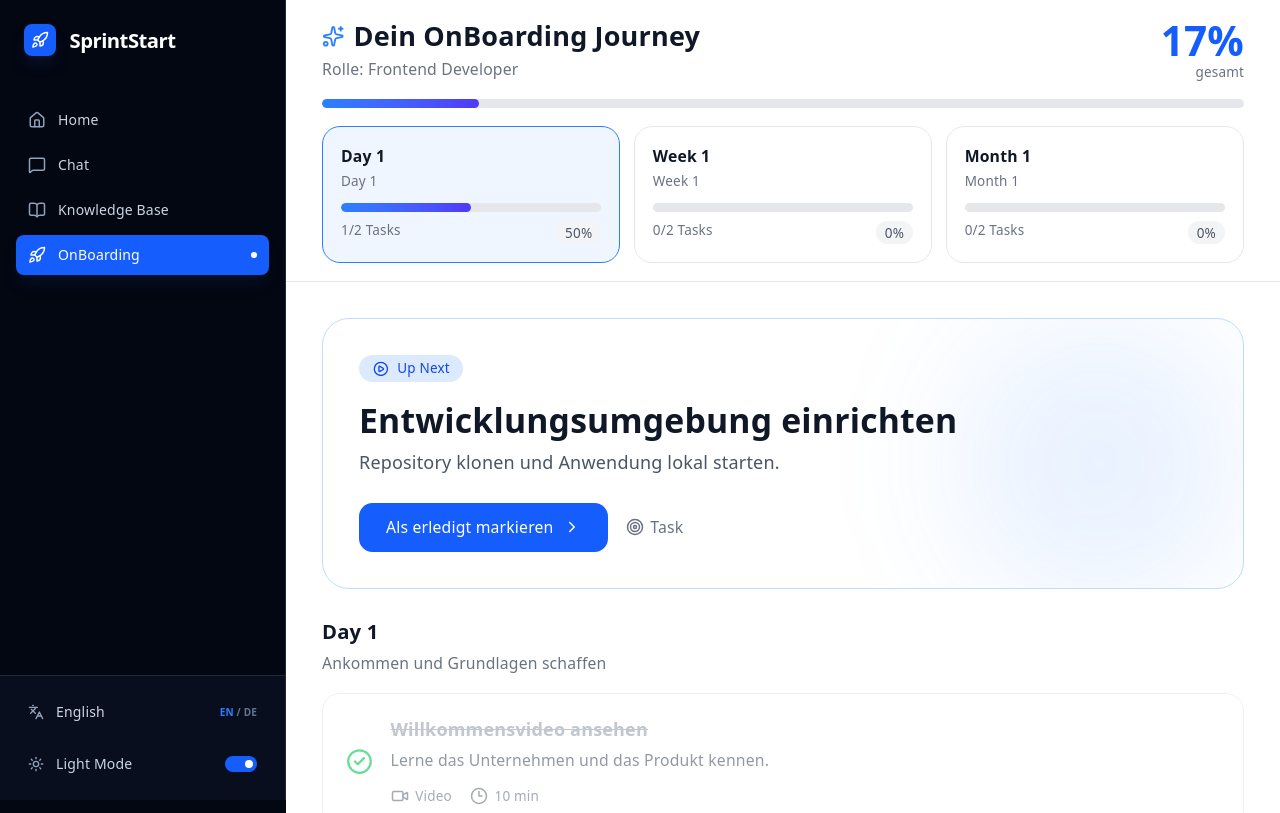
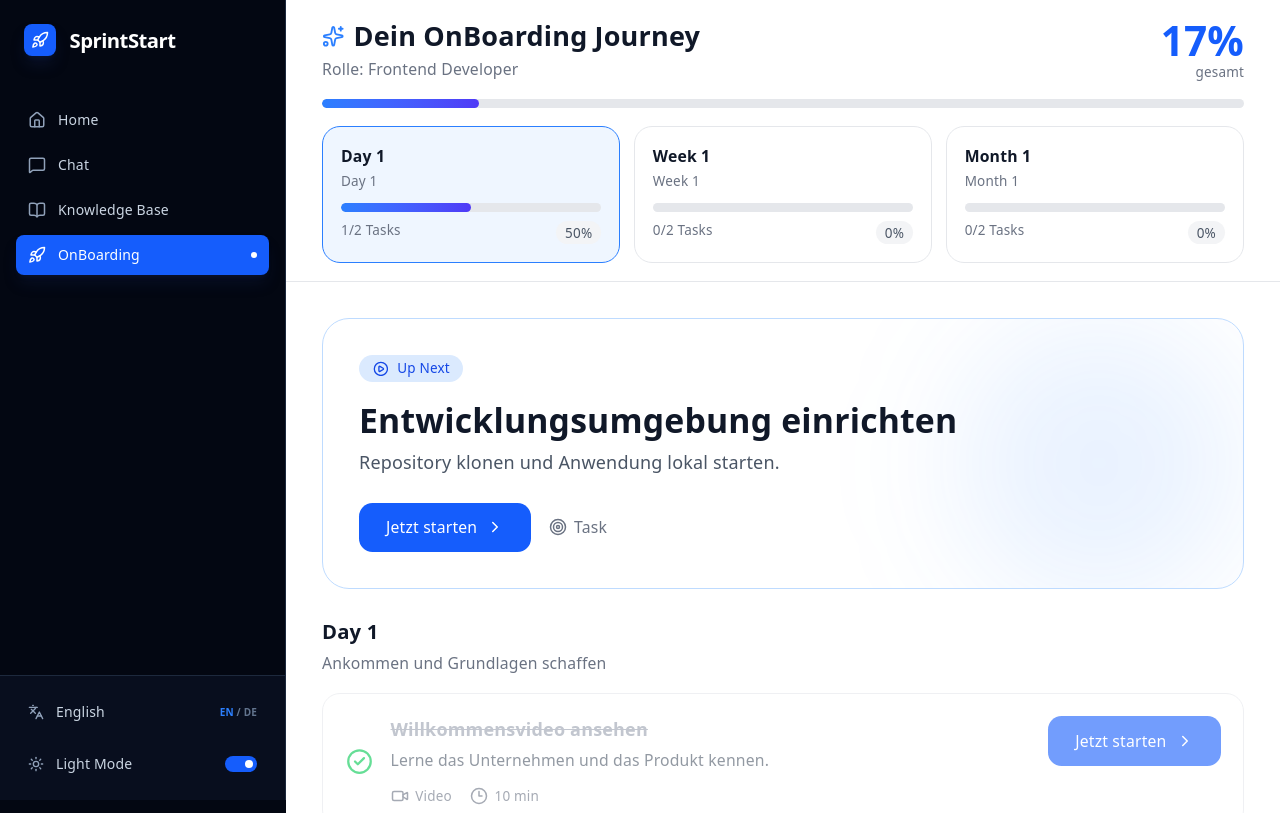
Before and after one commit to SprintStartProject/sprintstart-frontend, a React (Vite) app: page /onboarding in a window 1280 px wide. Shown: the top 813 px of the page. Built offline with nearby package versions, Linux system fonts and the light colour scheme.

Commit message:
added navigation to items

```diff
--- a/src/pages/OnBoardingPage.tsx
+++ b/src/pages/OnBoardingPage.tsx
@@ -5,6 +5,7 @@
 import { useState, useEffect } from 'react';
 import type { OnBoardingItem, OnBoardingPath, OnBoardingPhase } from '../types/onboarding';
 import mockData from '../mocks/onboardingMock.json';
+import { useNavigate } from 'react-router-dom';
 
 import {
     CheckCircle2,
@@ -39,9 +40,9 @@ interface OnBoardingIconProps {
 function OnBoardingIcon({ type, className }: OnBoardingIconProps) {
     switch (type) {
         case 'document': return <FileText className={className} />;
-    case 'video':    return <Video className={className} />;
-    case 'link':     return <Link2 className={className} />;
-    default:         return <Target className={className} />;
+        case 'video': return <Video className={className} />;
+        case 'link': return <Link2 className={className} />;
+        default: return <Target className={className} />;
     }
 }
 
@@ -94,6 +95,8 @@ export function OnBoardingPage() {
 
     // Fehlermeldung für den Error-State
     const [errorMessage, setErrorMessage] = useState<string>('');
+
+    const navigate = useNavigate();
 
 
     // ── DATA FETCHING mit useEffect ─────────────────────────────
@@ -271,8 +274,7 @@ export function OnBoardingPage() {
                                 <button
                                     key={phase.id}
                                     onClick={() => setSelectedPhaseIndex(index)}
-                  className={`flex-1 rounded-2xl border p-4 transition-all text-left ${
-                    isSelected
+                                    className={`flex-1 rounded-2xl border p-4 transition-all text-left ${isSelected
                                         ? 'border-blue-500 bg-blue-50 dark:bg-blue-950/40'
                                         : 'border-gray-200 dark:border-gray-800 hover:border-gray-300 dark:hover:border-gray-700 bg-white dark:bg-gray-950'
                                         }`}
@@ -288,8 +290,7 @@ export function OnBoardingPage() {
                                         <span className="text-xs text-gray-500 dark:text-gray-400">
                                             {progress.completed}/{progress.total} Tasks
                                         </span>
-                    <span className={`text-xs px-2 py-0.5 rounded-full ${
-                      progress.percentage === 100
+                                        <span className={`text-xs px-2 py-0.5 rounded-full ${progress.percentage === 100
                                             ? 'bg-green-100 text-green-700 dark:bg-green-950 dark:text-green-400'
                                             : 'bg-gray-100 dark:bg-gray-800 text-gray-600 dark:text-gray-300'
                                             }`}>
@@ -324,10 +325,10 @@ export function OnBoardingPage() {
                             </p>
                             <div className="flex flex-wrap items-center gap-4 mt-6">
                                 <button
-                  onClick={() => toggleItemCompleted(nextTask.id)}
+                                    onClick={() => navigate(`/onboarding/${nextTask.id}`)}
                                     className="px-6 py-3 rounded-xl bg-blue-600 hover:bg-blue-700 text-white text-sm font-medium transition-all flex items-center gap-2"
                                 >
-                  Als erledigt markieren
+                                    Jetzt starten
                                     <ChevronRight className="w-4 h-4" />
                                 </button>
                                 <div className="flex items-center gap-1.5 text-sm text-gray-500 dark:text-gray-400">
@@ -360,8 +361,7 @@ export function OnBoardingPage() {
                     {currentPhase.items.map((item) => (
                         <div
                             key={item.id}
-              className={`group rounded-2xl border transition-all bg-white dark:bg-gray-900 ${
-                item.completed
+                            className={`group rounded-2xl border transition-all bg-white dark:bg-gray-900 ${item.completed
                                 ? 'border-gray-200 dark:border-gray-800 opacity-60'
                                 : 'border-gray-200 dark:border-gray-800 hover:border-blue-300 dark:hover:border-blue-700 hover:shadow-lg'
                                 }`}
@@ -387,8 +387,7 @@ export function OnBoardingPage() {
 
                                             {/* Text */}
                                             <div>
-                        <h3 className={`font-semibold text-base ${
-                          item.completed
+                                                <h3 className={`font-semibold text-base ${item.completed
                                                     ? 'line-through text-gray-400 dark:text-gray-500'
                                                     : 'text-gray-900 dark:text-white'
                                                     }`}>
@@ -412,16 +411,13 @@ export function OnBoardingPage() {
                                                 </div>
                                             </div>
 
-                      {/* Artifact-Link — [TODO] Navigate to artifact detail */}
-                      {item.artifactUrl && !item.completed && (
-                        <a
-                          href={item.artifactUrl}
-                          className="shrink-0 px-4 py-2 rounded-xl border border-blue-200 dark:border-blue-800 text-blue-700 dark:text-blue-400 hover:bg-blue-50 dark:hover:bg-blue-950 transition-all text-sm font-medium flex items-center gap-2 whitespace-nowrap"
+                                            <button
+                                                onClick={() => navigate(`/onboarding/${item.id}`)}
+                                                className="px-6 py-3 rounded-xl bg-blue-600 hover:bg-blue-700 text-white text-sm font-medium transition-all flex items-center gap-2"
                                             >
-                          Öffnen
+                                                Jetzt starten
                                                 <ChevronRight className="w-4 h-4" />
-                        </a>
-                      )}
+                                            </button>
                                         </div>
                                     </div>
                                 </div>
```
Also changed, not shown: src/components/onboarding/OnBoardingItemPage.tsx (+10 -13 lines). Lines whose indentation alone changed are shown as unchanged.
